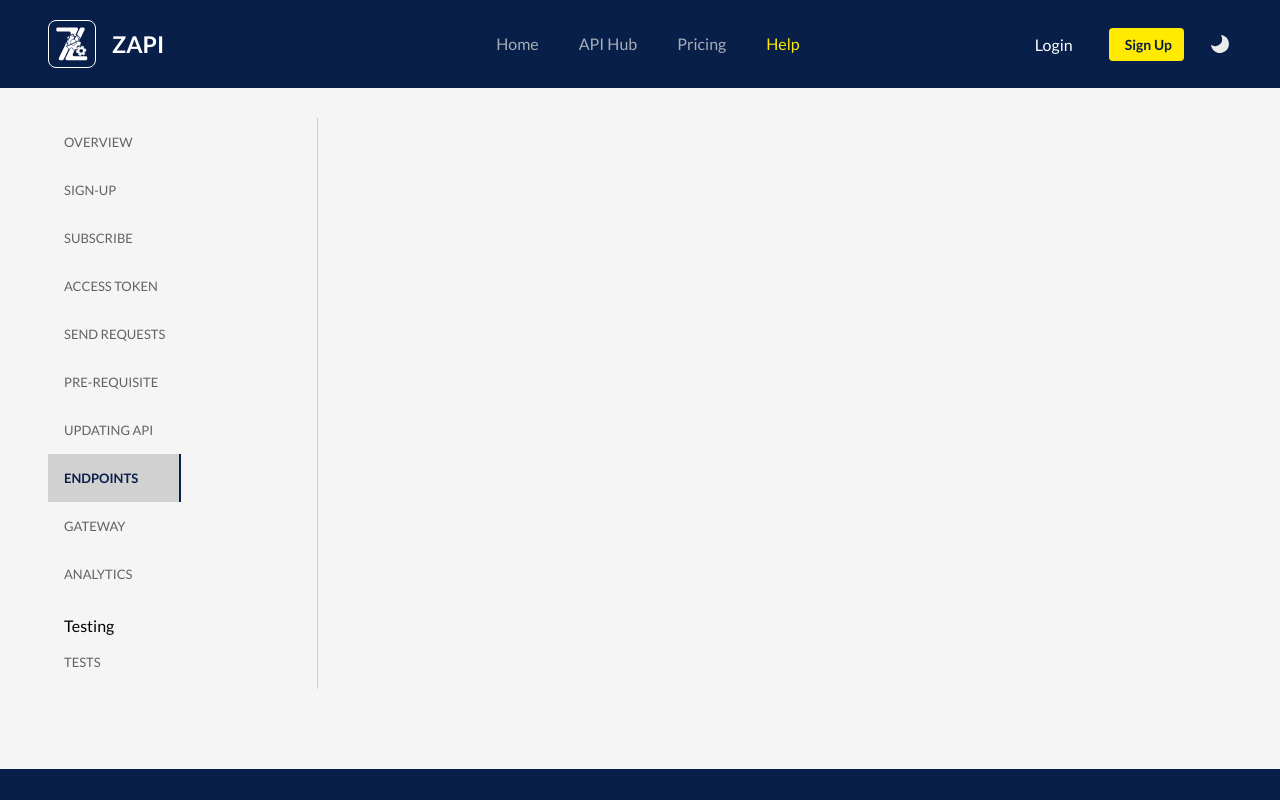
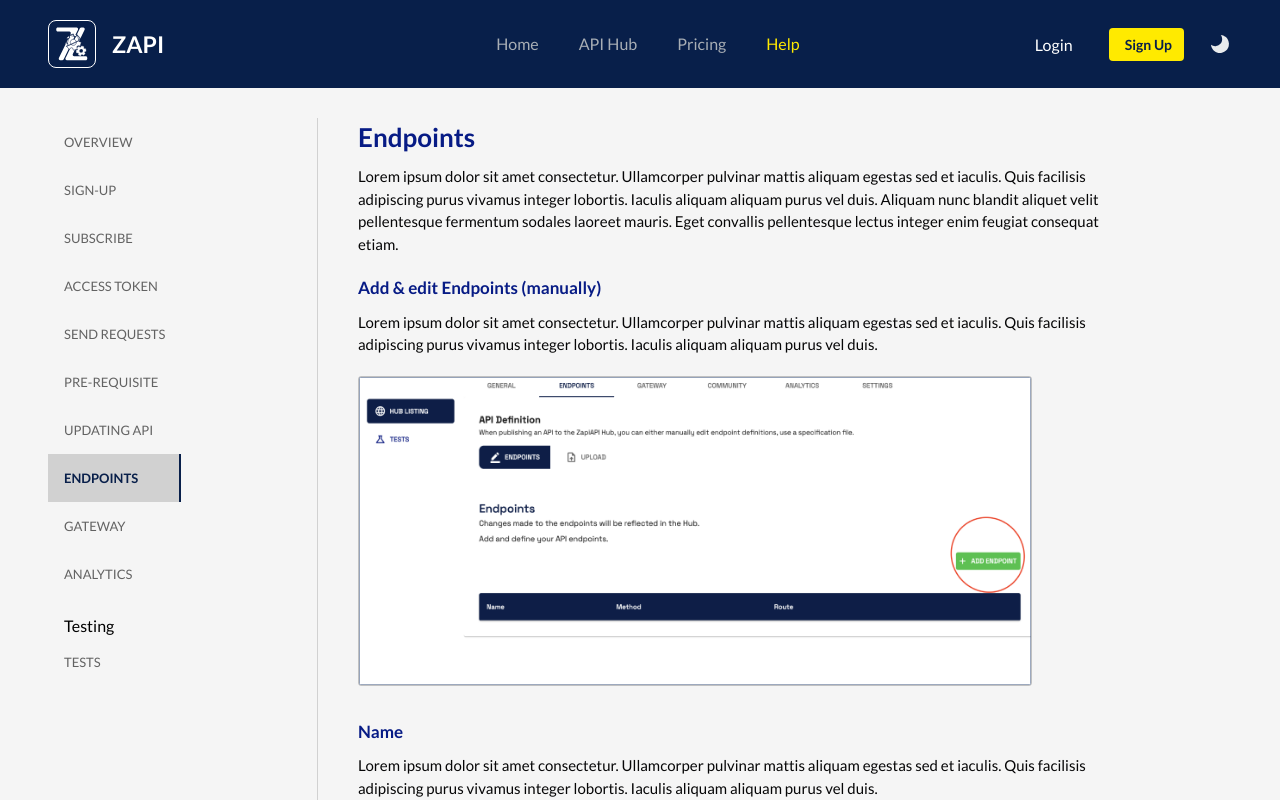
Before and after one commit to Zummit-Africa-Inc/Zapi-FE-v2, a React (Vite) app: page /documentation in a window 1280 px wide. Both pictures are taken after a click on the tab "ENDPOINTS". Shown: the top 800 px of the page. Built offline with nearby package versions, Linux system fonts and the light colour scheme; no server answers; what aws-amplify would draw is missing.

Commit message:
add endpoints tab

```diff
--- a/src/assets/images/index.ts
+++ b/src/assets/images/index.ts
@@ -11,4 +11,21 @@ import uploadapi from './uploadapi.png'
 import uploadlogo from './uploadlogo.png'
 import visibility from './visibility.png'
 import endpoints from './endpoints.png'
-export { zapiLogo , apihub , apihubbox , login2 , otp , request , signup , subscriptions1 , subscriptions2, uploadapi, uploadlogo, visibility, endpoints }
+import route from './route.png'
+import uploadendpoints from './uploadendpoints.png'
+export { zapiLogo,
+     apihub,
+      apihubbox,
+      login2,
+       otp,
+       request,
+       signup,
+        subscriptions1,
+     subscriptions2,
+     uploadapi,
+     uploadlogo,
+     visibility,
+      endpoints,
+      route,
+      uploadendpoints
+    }
--- a/src/components/help/Help.tsx
+++ b/src/components/help/Help.tsx
@@ -17,7 +17,9 @@ import { apihub,
     uploadapi,
     endpoints,
     visibility,
-    uploadlogo
+    uploadlogo,
+    route,
+    uploadendpoints
 } from '../../assets/images';
 
 const CustomTab = styled(Tab)({
@@ -421,7 +423,85 @@ const Help:React.FC = () => {
                             />
 
                         </TabPanel>
+                        <TabPanel value={tab} index={7}>
+                            <Typography component="h2">Endpoints</Typography>
+                            <Typography component="p">
+                            Lorem ipsum dolor sit amet consectetur. Ullamcorper pulvinar mattis aliquam egestas sed et iaculis. Quis facilisis adipiscing purus vivamus integer lobortis.
+                            Iaculis aliquam aliquam purus vel duis. Aliquam nunc blandit aliquet velit pellentesque fermentum sodales laoreet mauris.
+                            Eget convallis pellentesque lectus integer enim feugiat consequat etiam.
+                            </Typography>
 
+                            <Typography component="h3">Add & edit Endpoints (manually)</Typography>
+
+                            <Typography component="p">
+                            Lorem ipsum dolor sit amet consectetur. Ullamcorper pulvinar mattis aliquam egestas sed et iaculis. Quis facilisis adipiscing purus vivamus integer lobortis.
+                            Iaculis aliquam aliquam purus vel duis.
+                            </Typography>
+                            <Box
+                                component="img"
+                                alt="request"
+                                src={endpoints}
+                            />
+                            <Typography component="h3">Name</Typography>
+
+                            <Typography component="p">
+                            Lorem ipsum dolor sit amet consectetur. Ullamcorper pulvinar mattis aliquam egestas sed et iaculis. Quis facilisis adipiscing purus vivamus integer lobortis.
+                            Iaculis aliquam aliquam purus vel duis.
+                            </Typography>
+                            <Typography component="h3">Descriptions</Typography>
+
+                            <Typography component="p">
+                            Lorem ipsum dolor sit amet consectetur. Ullamcorper pulvinar mattis aliquam egestas sed et iaculis. Quis facilisis adipiscing purus vivamus integer lobortis.
+                            Iaculis aliquam aliquam purus vel duis.
+                            </Typography>
+                            <Typography component="h3">GET</Typography>
+
+                            <Typography component="p">
+                            Lorem ipsum dolor sit amet consectetur. Ullamcorper pulvinar mattis aliquam egestas sed et iaculis. Quis facilisis adipiscing purus vivamus integer lobortis.
+                            Iaculis aliquam aliquam purus vel duis.
+                            </Typography>
+                            <Typography component="h3">POST</Typography>
+
+                            <Typography component="p">
+                            Lorem ipsum dolor sit amet consectetur. Ullamcorper pulvinar mattis aliquam egestas sed et iaculis. Quis facilisis adipiscing purus vivamus integer lobortis.
+                            Iaculis aliquam aliquam purus vel duis.
+                            </Typography>
+                            <Typography component="h3">PATCH</Typography>
+
+                            <Typography component="p">
+                            Lorem ipsum dolor sit amet consectetur. Ullamcorper pulvinar mattis aliquam egestas sed et iaculis. Quis facilisis adipiscing purus vivamus integer lobortis.
+                            Iaculis aliquam aliquam purus vel duis.
+                            </Typography>
+                            <Typography component="h3">DELETE</Typography>
+
+                            <Typography component="p">
+                            Lorem ipsum dolor sit amet consectetur. Ullamcorper pulvinar mattis aliquam egestas sed et iaculis. Quis facilisis adipiscing purus vivamus integer lobortis.
+                            Iaculis aliquam aliquam purus vel duis.
+                            </Typography>
+                            <Typography component="h3">Route</Typography>
+
+                            <Typography component="p">
+                            Lorem ipsum dolor sit amet consectetur. Ullamcorper pulvinar mattis aliquam egestas sed et iaculis. Quis facilisis adipiscing purus vivamus integer lobortis.
+                            Iaculis aliquam aliquam purus vel duis.
+                            </Typography>
+                            <Box
+                                component="img"
+                                alt="request"
+                                src={route}
+                            />
+                            <Typography component="h3">Upload Endpoints</Typography>
+
+                            <Typography component="p">
+                            Lorem ipsum dolor sit amet consectetur. Ullamcorper pulvinar mattis aliquam egestas sed et iaculis. Quis facilisis adipiscing purus vivamus integer lobortis.
+                            Iaculis aliquam aliquam purus vel duis.
+                            </Typography>
+                            <Box
+                                component="img"
+                                alt="request"
+                                src={uploadendpoints}
+                            />
+
+                        </TabPanel>
                     </Box>
                 </Box>
 
```
Also changed, not shown: src/assets/images/route.png (added), src/assets/images/uploadendpoints.png (added).
